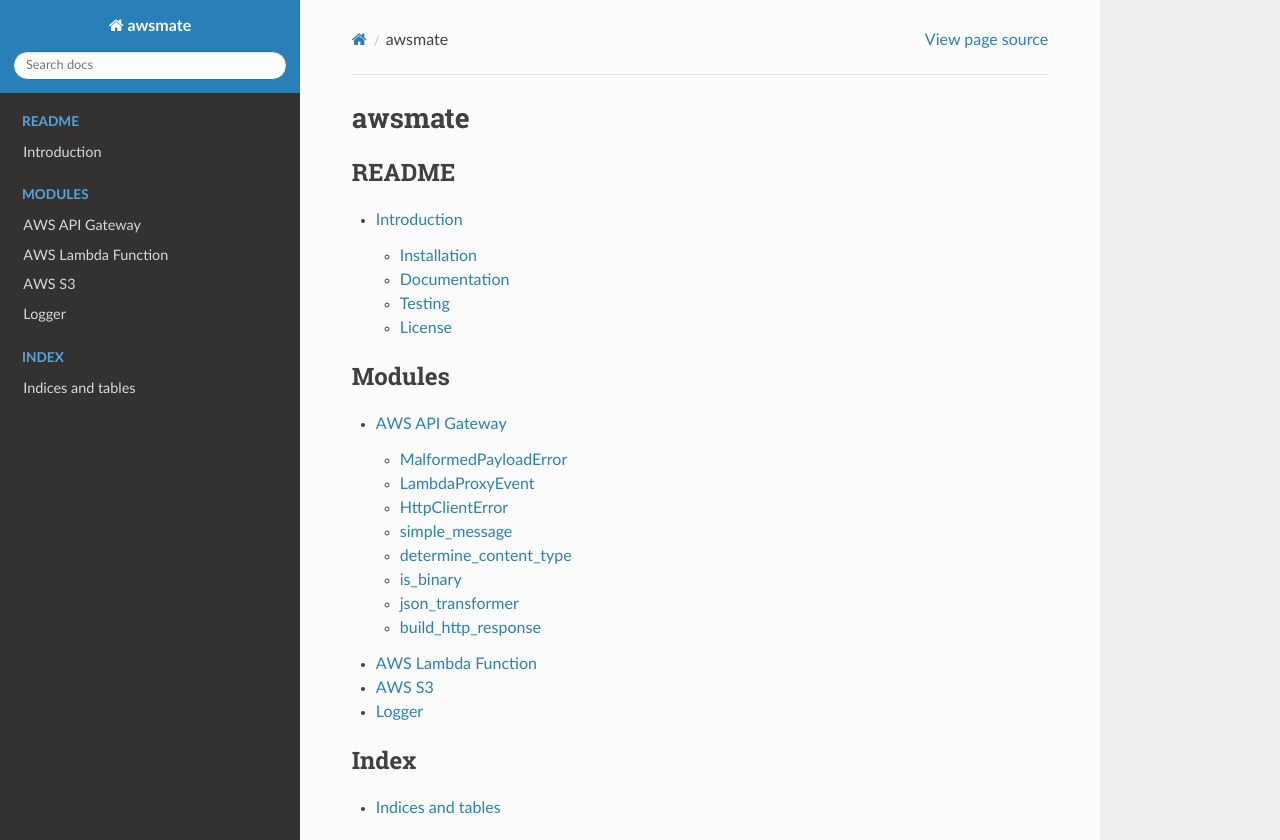
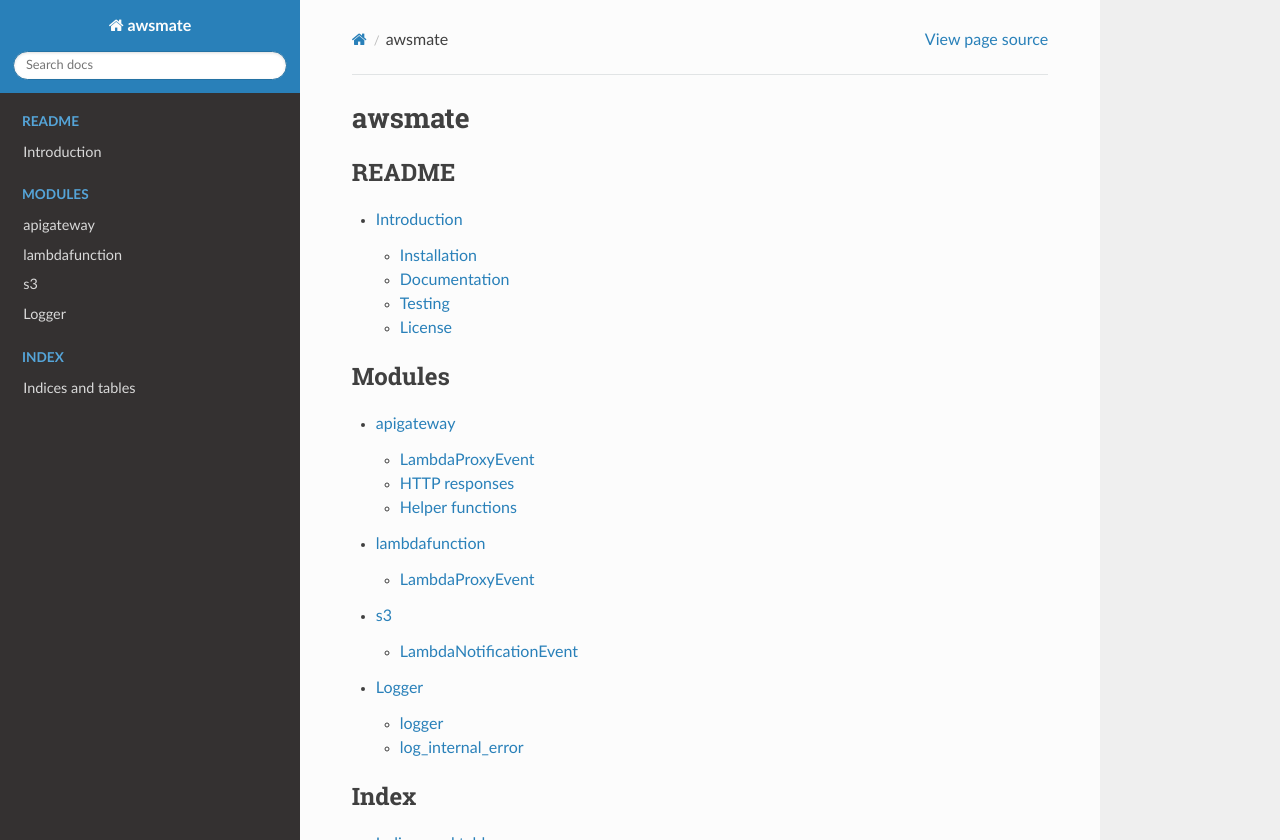
Before and after one commit to shlublu/awsmate, a Sphinx documentation site: the page built from docs/source/index.rst, in a window 1280 px wide and 1169 px high, cut to the strip 0-840 px from the top of the window. Built offline with Sphinx 7.4.7 and the Read the Docs theme 2.0.0, drawn with Linux system fonts in a browser that asks for light colours.

```diff
--- a/docs/source/modules.rst
+++ b/docs/source/modules.rst
@@ -1,68 +1,69 @@
-AWS API Gateway
-===============
+apigateway
+==========
 
 .. currentmodule:: awsmate.apigateway
-
-MalformedPayloadError
----------------------
-
-.. autoexception:: MalformedPayloadError
 
 LambdaProxyEvent
 ----------------
 
 .. autoclass:: LambdaProxyEvent
+.. autoexception:: MalformedPayloadError
 
-HttpClientError
-----------------
+HTTP responses
+--------------
+
+.. autofunction:: build_http_response
+.. autofunction:: build_http_server_error_response
+.. autofunction:: build_http_client_error_response
 
 .. autoexception:: HttpClientError
-
 .. autoexception:: HttpBadRequestError
 .. autoexception:: HttpUnauthorizedError
 .. autoexception:: HttpNotFoundError
 .. autoexception:: HttpNotAcceptableError
 .. autoexception:: HttpConflictError
 
-simple_message
---------------
+Helper functions
+----------------
 
 .. autofunction:: simple_message
+.. autofunction:: determine_content_type
+.. autofunction:: is_binary
+.. autofunction:: json_transformer
 
-determine_content_type
-----------------------
+lambdafunction
+==============
 
-.. autofunction:: determine_content_type
+.. currentmodule:: awsmate.lambdafunction
 
-is_binary
----------
-
-.. autofunction:: is_binary
-
-json_transformer
+LambdaProxyEvent
 ----------------
 
-.. autofunction:: json_transformer
+.. autoclass:: LambdaEvent
+.. autoexception:: AwsEventSpecificationError
 
-build_http_response
--------------------
+s3
+===
 
-.. autofunction:: build_http_response
-.. autofunction:: build_http_server_error_response
-.. autofunction:: build_http_client_error_response
+.. currentmodule:: awsmate.s3
 
+LambdaNotificationEvent
+-----------------------
 
-AWS Lambda Function
-===================
-
-.. automodule:: awsmate.lambdafunction
-
-AWS S3
-======
-
-.. automodule:: awsmate.s3
+.. autoclass:: LambdaNotificationEvent
 
 Logger
 ======
 
-.. automodule:: awsmate.logger
+.. currentmodule:: awsmate.logger
+
+logger
+------
+
+.. autodata:: logger
+   :no-value:
+
+log_internal_error
+------------------
+
+.. autofunction:: log_internal_error
```
